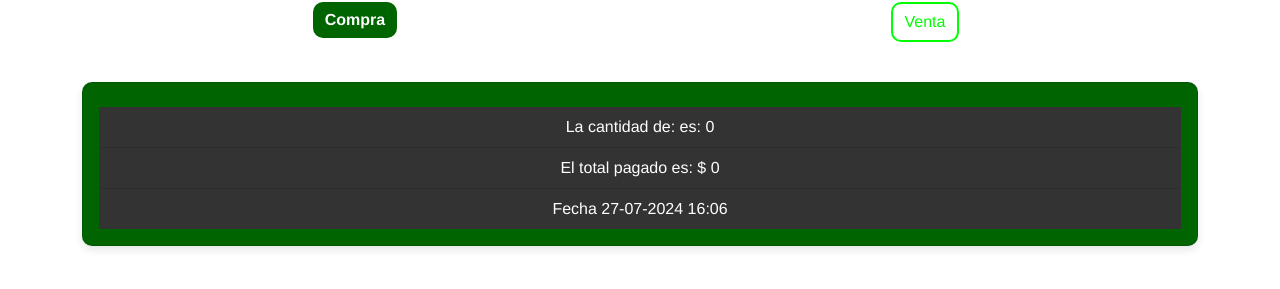
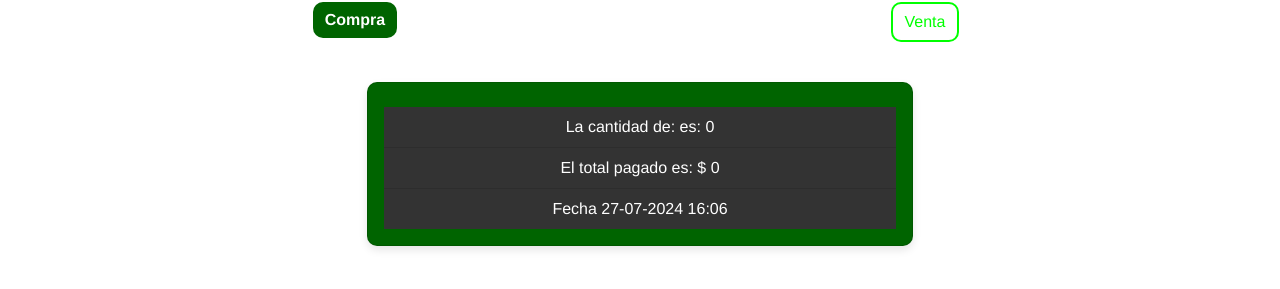
Before and after one commit to luleacu/CryptoMastery, a Vue app: page /PurchaseSale in a window 1280 px wide. Shown: the part 493-782 px from the top of the page. Built offline with nearby package versions, Linux system fonts and the light colour scheme; no server answers; sample sign-in values are in the browser's storage.

Commit message:
cambiando estilo de la card

```diff
--- a/src/components/PurchaseSale.vue
+++ b/src/components/PurchaseSale.vue
@@ -51,8 +51,9 @@
     </div>
 
     <div class="row mt-4">
-      <div class="col-12 mb-3">
-        <div class="card text-light">
+  <div class="col-3"></div>
+  <div class="col-6 mb-3 d-flex justify-content-center">
+    <div class="card text-light w-100">
       <div class="card-body">
         <h3 class="card-title">{{ action }}</h3>
         <ul class="list-group list-group-flush text-dark">
@@ -73,7 +74,9 @@
       </div>
     </div>
   </div>
+  <div class="col-3"></div>
 </div>
+
   </div>
 </template>
 
```
Lines whose indentation alone changed are shown as unchanged.
